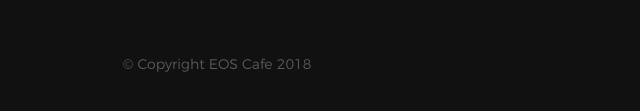
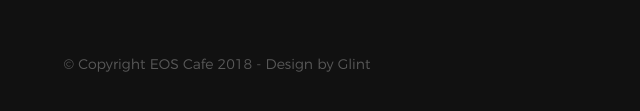
Before and after one commit to minabebawy/eos.cafe, a plain HTML site: page index.html in a window 1280 px wide. Shown: the part 4525-4636 px from the top of the page, 423-1063 px from the left. Drawn offline with Linux system fonts and the light colour scheme; files whose address does not match are found by name.

Commit message:
Update index.html

```diff
--- a/index.html
+++ b/index.html
@@ -343,7 +343,7 @@ EOS Cafe is a decentralized autonomous corporation (DAC) that is owned by and gu
 
             <div class="col-twelve">
                 <div class="copyright">
-                    <span>© Copyright EOS Cafe 2018</span>
+                    <span>© Copyright EOS Cafe 2018 - Design by Glint</span>
                 </div>
 
                 <div class="go-top">
```
